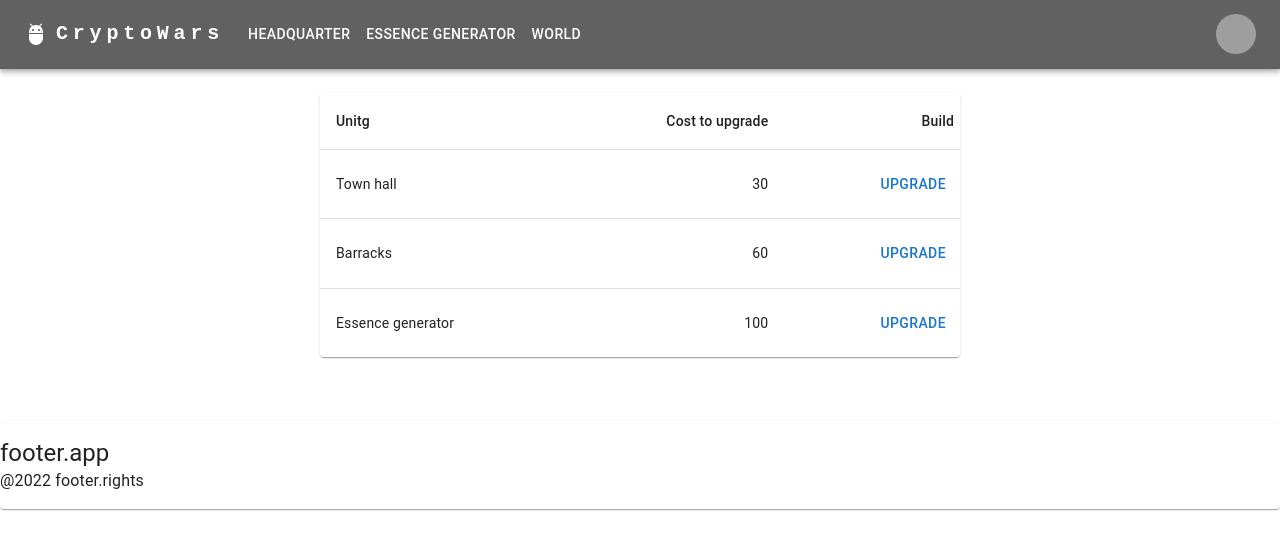
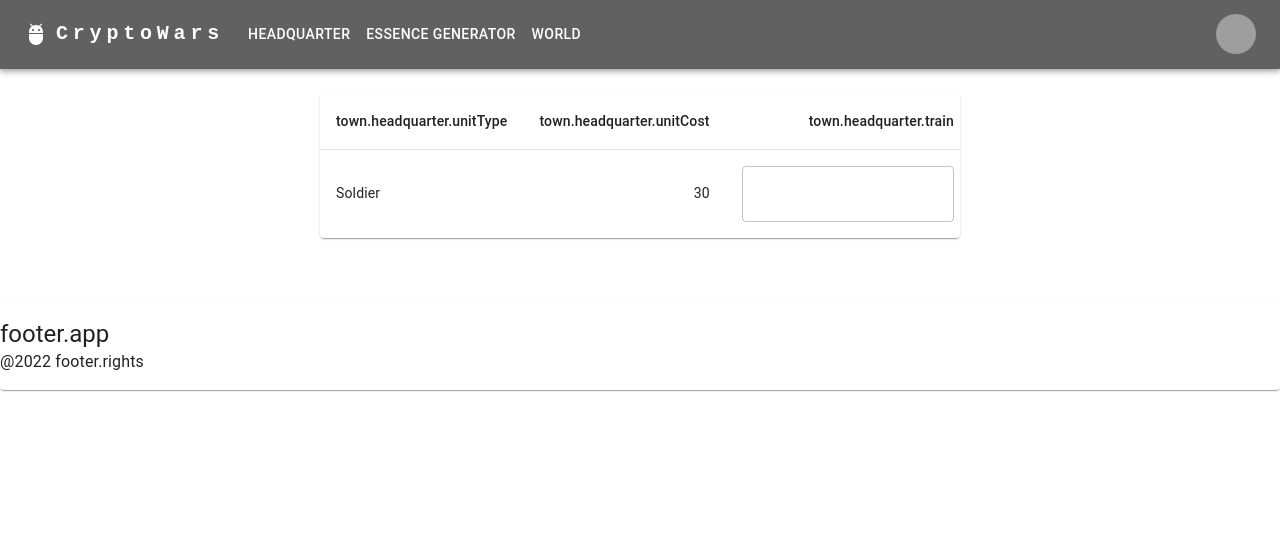
Before and after one commit to javfm93/cryptowars-graphql, a React (Vite) app in the folder src/apps/CryptoWars/frontend/: page /headquarter in a window 1280 px wide. Shown: the top 550 px of the page. Built offline with nearby package versions, Linux system fonts and the light colour scheme; grey boxes are pictures that could not be loaded.

Commit message:
Add headquarter

```diff
--- a/src/apps/CryptoWars/frontend/src/HeadQuarter/index.tsx
+++ b/src/apps/CryptoWars/frontend/src/Headquarter/index.tsx
@@ -6,39 +6,34 @@ import TableContainer from '@mui/material/TableContainer';
 import TableHead from '@mui/material/TableHead';
 import TableRow from '@mui/material/TableRow';
 import Paper from '@mui/material/Paper';
-import { Button } from '@mui/material';
+import { Button, TextField } from '@mui/material';
+import { useTranslation } from 'react-i18next';
 
-type BuildingRow = { name: string; upgradeCost: number };
+type UnitRow = { name: string; trainCost: number };
 
 export const HeadQuarter = () => {
-  const buildingRows: Array<BuildingRow> = [
-    { name: 'Town hall', upgradeCost: 30 },
-    { name: 'Barracks', upgradeCost: 60 },
-    { name: 'Essence generator', upgradeCost: 100 }
-  ];
+  const unitRows: Array<UnitRow> = [{ name: 'Soldier', trainCost: 30 }];
+  const { t } = useTranslation();
 
   return (
     <TableContainer component={Paper}>
       <Table sx={{ minWidth: 650 }} aria-label="simple table">
         <TableHead>
           <TableRow>
-            <TableCell>Unitg</TableCell>
-            <TableCell align="right">Cost to upgrade</TableCell>
-            <TableCell align="right">Build</TableCell>
+            <TableCell>{t('town.headquarter.unitType')}</TableCell>
+            <TableCell align="right">{t('town.headquarter.unitCost')}</TableCell>
+            <TableCell align="right">{t('town.headquarter.train')}</TableCell>
           </TableRow>
         </TableHead>
         <TableBody>
-          {buildingRows.map(building => (
-            <TableRow
-              key={building.name}
-              sx={{ '&:last-child td, &:last-child th': { border: 0 } }}
-            >
+          {unitRows.map(unit => (
+            <TableRow key={unit.name} sx={{ '&:last-child td, &:last-child th': { border: 0 } }}>
               <TableCell component="th" scope="row">
-                {building.name}
+                {unit.name}
               </TableCell>
-              <TableCell align="right">{building.upgradeCost}</TableCell>
+              <TableCell align="right">{unit.trainCost}</TableCell>
               <TableCell align="right">
-                <Button>upgrade</Button>
+                <TextField inputProps={{ inputMode: 'numeric', pattern: '[0-9]*' }} />
               </TableCell>
             </TableRow>
           ))}
--- a/src/apps/CryptoWars/frontend/src/I18n/es.json
+++ b/src/apps/CryptoWars/frontend/src/I18n/es.json
@@ -3,6 +3,16 @@
     "footer": {
       "rights": "Todos los derechos reservados",
       "app": "CryptoWars"
+    },
+    "town": {
+      "headquarter": {
+        "unitType": "Unit Type",
+        "train": "Train",
+        "unitCost": "Cost",
+        "units": {
+          "soldier": "Soldier"
+        }
+      }
     }
   }
 }
```
